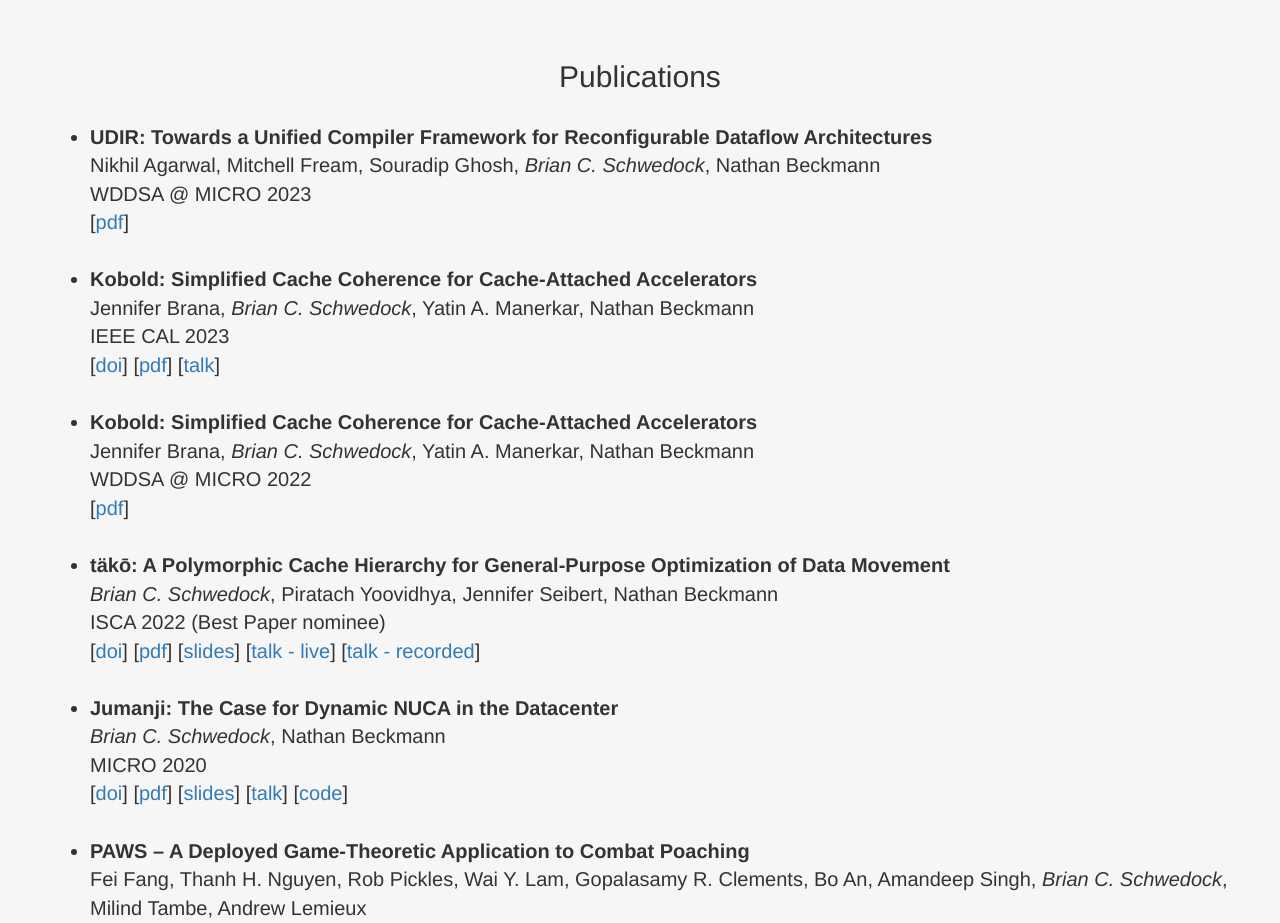
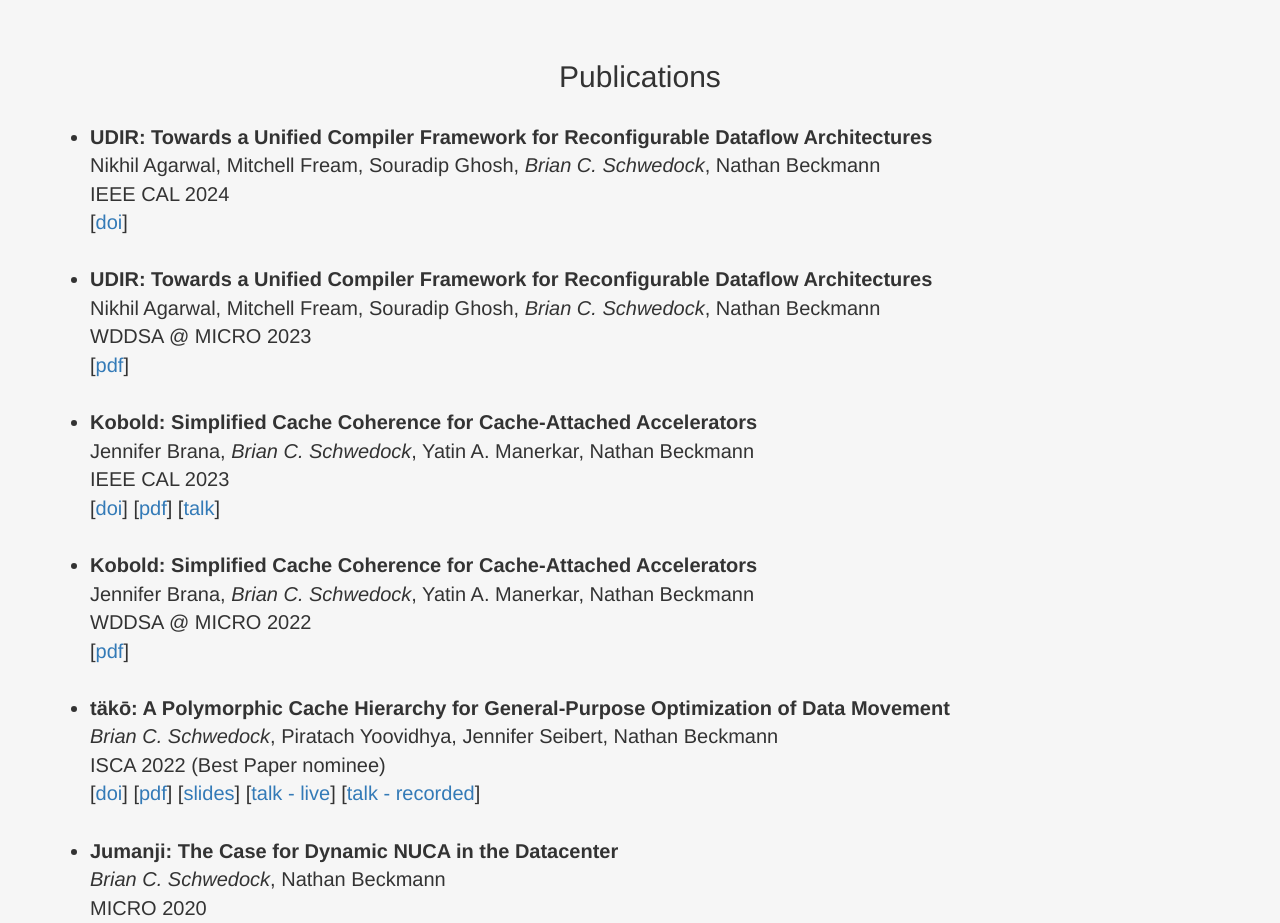
Before and after one commit to brian-schwedock/brian-schwedock.github.io, a plain HTML site: page index.html in a window 1280 px wide. Shown: the part 1160-2083 px from the top of the page. Drawn offline with nearby package versions, Linux system fonts and the light colour scheme.

Commit message:
[pubs] UDIR IEEE CAL.

```diff
--- a/index.html
+++ b/index.html
@@ -124,6 +124,17 @@
           <br>
           Nikhil Agarwal, Mitchell Fream, Souradip Ghosh, <em>Brian C. Schwedock</em>, Nathan Beckmann
           <br>
+          IEEE CAL 2024
+          <br>
+          [<a title="2024.cal.udir - doi" href="https://doi.org/10.1109/LCA.2023.3342130">doi</a>]
+        </li>
+
+        <br>
+        <li>
+          <strong>UDIR: Towards a Unified Compiler Framework for Reconfigurable Dataflow Architectures</strong>
+          <br>
+          Nikhil Agarwal, Mitchell Fream, Souradip Ghosh, <em>Brian C. Schwedock</em>, Nathan Beckmann
+          <br>
           WDDSA @ MICRO 2023
           <br>
           [<a title="2023.wddsa.udir - pdf" href="papers/2023.wddsa.udir.pdf">pdf</a>]
```
Also changed, not shown: 1 other file.
